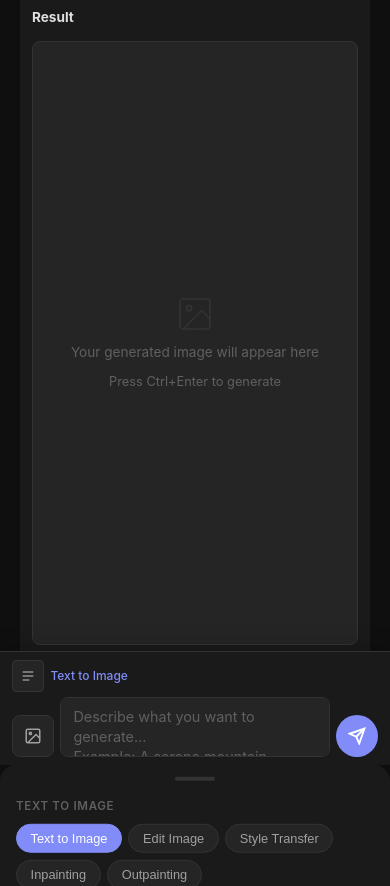
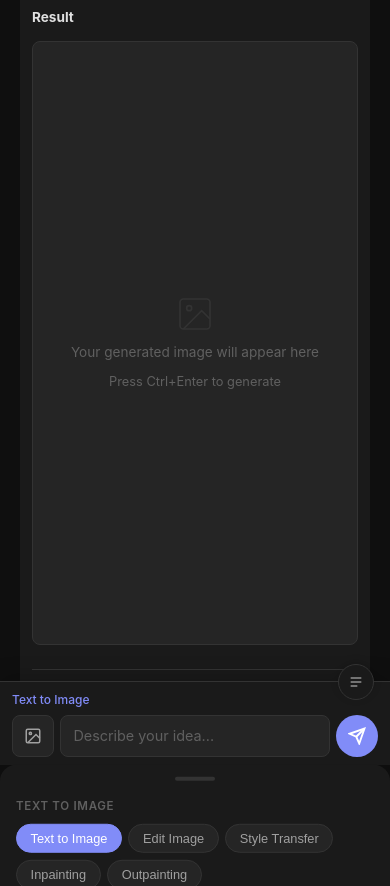
Before and after one commit to racef-code/claude-project, a Flask app: page /playground in a window 390 px wide. Shown: the part 79-965 px from the top of the page. Run offline with Flask 3, Linux system fonts and the light colour scheme; the visitor is signed in with stand-in values (Sample User, id 1); data that the repository does not hold is empty.

Commit message:
Redesign mobile prompt bar: FAB drawer button, uniform input height, short placeholder
- Drawer button moved to floating circle anchored top-right of prompt bar
- Image button and textarea share same 42px height (align-items: stretch)
- Mobile prompt placeholder shortened to "Describe your idea..."

Co-Authored-By: Claude Sonnet 4.6 <noreply@anthropic.com>

```diff
--- a/vto-mvp/static/css/playground.css
+++ b/vto-mvp/static/css/playground.css
@@ -911,23 +911,35 @@ header { margin-bottom: 1.5rem; padding: 0.5rem 0; }
         gap: 0.35rem;
         z-index: 300;
         box-shadow: 0 -4px 20px rgba(0,0,0,0.2);
+        /* needed so FAB positions relative to this bar */
+        overflow: visible;
     }
+
+    /* Floating circle drawer button — sits on top-right edge of bar */
+    .mobile-drawer-fab {
+        position: absolute;
+        top: -18px;
+        right: 16px;
+        width: 36px; height: 36px;
+        border-radius: 50%;
+        background: var(--bg-secondary);
+        border: 1px solid var(--border-color);
+        color: var(--text-secondary);
+        display: flex; align-items: center; justify-content: center;
+        cursor: pointer;
+        box-shadow: 0 -2px 8px rgba(0,0,0,0.15);
+        z-index: 301;
+        transition: border-color 0.15s, color 0.15s;
+    }
+    .mobile-drawer-fab:hover { border-color: var(--accent); color: var(--accent); }
+
     .mobile-bar-top {
         display: flex;
         align-items: center;
-        gap: 0.4rem;
         min-height: 0;
+        padding-right: 28px; /* leave room so mode label doesn't overlap fab */
     }
-    .mobile-bar-btn {
-        width: 32px; height: 32px;
-        border: 1px solid var(--border-color);
-        border-radius: var(--radius-sm);
-        background: var(--bg-tertiary);
-        color: var(--text-secondary);
-        display: flex; align-items: center; justify-content: center;
-        cursor: pointer; flex-shrink: 0;
-    }
-    .mobile-bar-btn:hover { border-color: var(--accent); color: var(--accent); }
+    .mobile-bar-spacer { display: none; }
     .mobile-mode-label {
         font-size: 0.75rem;
         font-weight: 500;
@@ -935,13 +947,11 @@ header { margin-bottom: 1.5rem; padding: 0.5rem 0; }
         white-space: nowrap;
         overflow: hidden;
         text-overflow: ellipsis;
-        flex: 1;
     }
-    .mobile-bar-spacer { display: none; }
     .mobile-bar-input-row {
         display: flex;
         gap: 0.4rem;
-        align-items: flex-end;
+        align-items: stretch; /* all children same height */
     }
     .mobile-prompt-input {
         flex: 1;
@@ -951,10 +961,10 @@ header { margin-bottom: 1.5rem; padding: 0.5rem 0; }
         background: var(--bg-tertiary);
         color: var(--text-primary);
         font-size: 0.9rem;
-        padding: 0.55rem 0.75rem;
-        line-height: 1.4;
-        max-height: 100px;
-        overflow-y: auto;
+        padding: 0.65rem 0.75rem;
+        line-height: 1.35;
+        height: 42px;
+        overflow: hidden;
         outline: none;
         font-family: inherit;
     }
--- a/vto-mvp/static/js/i18n.js
+++ b/vto-mvp/static/js/i18n.js
@@ -46,6 +46,7 @@ const TRANSLATIONS = {
         // Playground — prompt area
         'prompt.heading':       'Prompt',
         'prompt.placeholder':   'Describe what you want to generate...\nExample: A serene mountain landscape at sunset with vibrant orange clouds',
+        'prompt.mobile.placeholder': 'Describe your idea...',
         'prompt.optimize':      'Optimize',
         'prompt.optimize.title':'Enhance your prompt with AI',
         'preset.label':         'Preset',
@@ -168,6 +169,7 @@ const TRANSLATIONS = {
         // Playground — prompt area
         'prompt.heading':       'Prompt',
         'prompt.placeholder':   'Décrivez ce que vous voulez générer...\nExemple : Un paysage de montagne au coucher du soleil',
+        'prompt.mobile.placeholder': 'Décrivez votre idée...',
         'prompt.optimize':      'Optimiser',
         'prompt.optimize.title':'Améliorer votre prompt avec l\'IA',
         'preset.label':         'Préréglage',
--- a/vto-mvp/templates/playground.html
+++ b/vto-mvp/templates/playground.html
@@ -454,12 +454,12 @@
 
     <!-- ── Mobile prompt bar (pinned bottom) ── -->
     <div class="mobile-prompt-bar" id="mobilePromptBar">
+        <!-- Floating drawer button — circle anchored to top-right of bar -->
+        <button class="mobile-drawer-fab" id="mobileDrawerBtn" title="Settings">
+            <svg width="16" height="16" viewBox="0 0 24 24" fill="none" stroke="currentColor" stroke-width="2"><line x1="4" y1="6" x2="20" y2="6"/><line x1="4" y1="12" x2="20" y2="12"/><line x1="4" y1="18" x2="14" y2="18"/></svg>
+        </button>
         <div class="mobile-bar-top">
-            <button class="mobile-bar-btn" id="mobileDrawerBtn" title="Settings">
-                <svg width="16" height="16" viewBox="0 0 24 24" fill="none" stroke="currentColor" stroke-width="2"><line x1="4" y1="6" x2="20" y2="6"/><line x1="4" y1="12" x2="20" y2="12"/><line x1="4" y1="18" x2="14" y2="18"/></svg>
-            </button>
             <span class="mobile-mode-label" id="mobileModeLabel" data-i18n="mode.text-to-image">Text to Image</span>
-            <div class="mobile-bar-spacer"></div>
         </div>
         <div class="mobile-bar-input-row">
             <button class="mobile-img-btn" id="mobileImgBtn" title="Attach image">
@@ -467,7 +467,7 @@
                 <img id="mobileImgThumb" class="mobile-img-thumb" style="display:none;" alt="">
             </button>
             <input type="file" id="mobileImgInput" accept="image/*" style="display:none;">
-            <textarea id="mobilePromptInput" class="mobile-prompt-input" rows="2" data-i18n-placeholder="prompt.placeholder" placeholder="Describe what you want to generate..."></textarea>
+            <textarea id="mobilePromptInput" class="mobile-prompt-input" data-i18n-placeholder="prompt.mobile.placeholder" placeholder="Describe your idea..."></textarea>
             <button class="mobile-generate-btn" id="mobileGenerateBtn" title="Generate">
                 <svg width="18" height="18" viewBox="0 0 24 24" fill="none" stroke="currentColor" stroke-width="2.5"><line x1="22" y1="2" x2="11" y2="13"/><polygon points="22 2 15 22 11 13 2 9 22 2"/></svg>
             </button>
```
